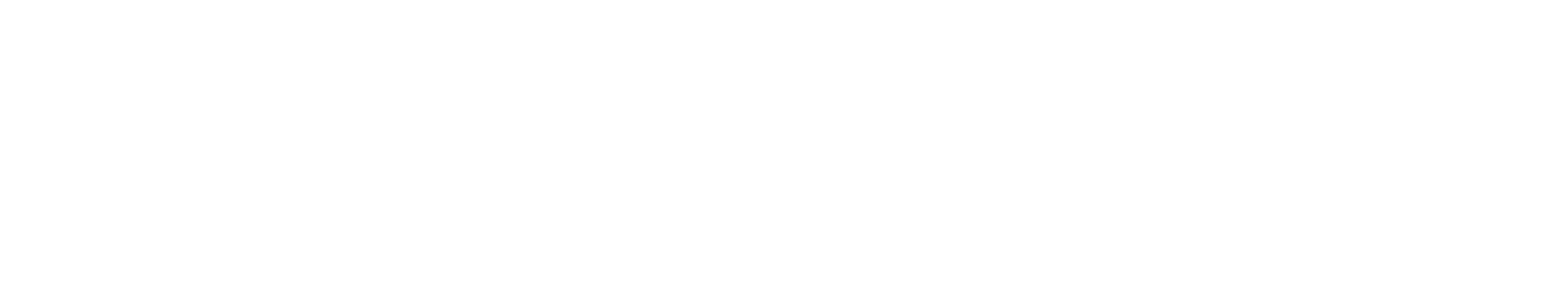
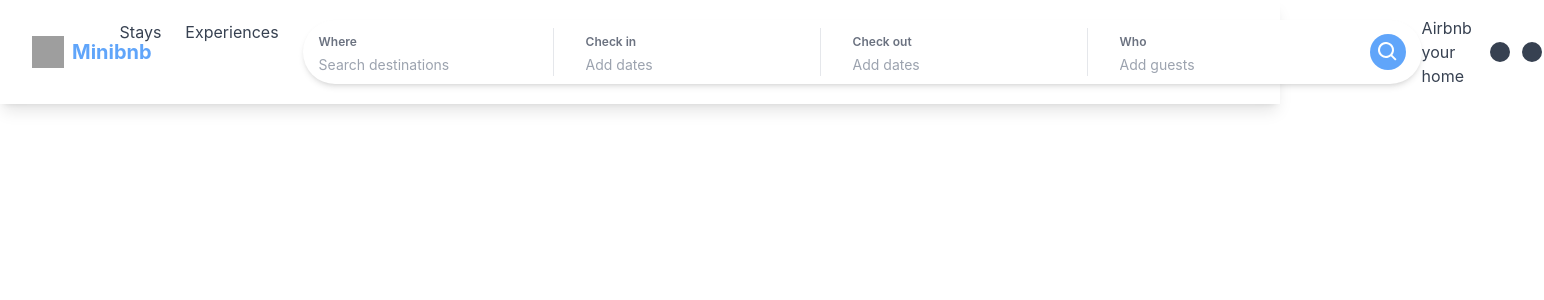
Before and after one commit to Adeel940/MiniBnb, a React (Create React App) app: page / in a window 1280 px wide. Shown: the top 300 px of the page, 1544 px wide, since content can reach past the window. Built offline with nearby package versions, Linux system fonts and the light colour scheme; grey boxes are pictures that could not be loaded.

Commit message:
Add Searchbar and Navitems

```diff
--- a/public/index.html
+++ b/public/index.html
@@ -5,11 +5,9 @@
     <link rel="icon" href="%PUBLIC_URL%/favicon.ico" />
     <meta name="viewport" content="width=device-width, initial-scale=1" />
     <meta name="theme-color" content="#000000" />
-    <title>React Appooo</title>
+    <title>Minibnb</title>
   </head>
   <body>
-    <noscript>You need to enable JavaScript to run this app.</noscript>
     <div id="root"></div>
-
   </body>
 </html>
--- a/src/App.js
+++ b/src/App.js
@@ -1,8 +1,11 @@
+import React from "react";
+import Navbar from "./NavBar";
+
 
 function App() {
   return (
     <div className="App">
-
+     <Navbar/>
     </div>
   );
 }
--- /dev/null
+++ b/src/components/Navitems.js
@@ -0,0 +1,19 @@
+import React from "react";
+
+const UserControls = () => {
+  return (
+    <div className="flex items-center space-x-4">
+      <a href="/" className="hover:text-black text-gray-700">Airbnb your home</a>
+      <div className="flex items-center space-x-2">
+        <svg className="h-6 w-6 text-gray-700" fill="currentColor" viewBox="0 0 24 24">
+          <path d="M12 2a10 10 0 100 20 10 10 0 000-20zM6 12l6 6 6-6H6z" />
+        </svg>
+        <svg className="h-6 w-6 text-gray-700" fill="currentColor" viewBox="0 0 24 24">
+          <path d="M12 2a10 10 0 100 20 10 10 0 000-20zM6 12l6 6 6-6H6z" />
+        </svg>
+      </div>
+    </div>
+  );
+};
+
+export default UserControls;
--- /dev/null
+++ b/src/components/SearchBar.js
@@ -0,0 +1,47 @@
+import React from "react";
+
+const SearchBar = () => {
+  return (
+    <div className="flex items-center bg-white rounded-full shadow-md py-2 px-4 space-x-4">
+      <div className="border-r pr-4">
+        <span className="text-xs font-semibold text-gray-500">Where</span>
+        <input
+          type="text"
+          placeholder="Search destinations"
+          className="text-sm text-gray-900 outline-none"
+        />
+      </div>
+      <div className="border-r px-4">
+        <span className="text-xs font-semibold text-gray-500">Check in</span>
+        <input
+          type="text"
+          placeholder="Add dates"
+          className="text-sm text-gray-900 outline-none"
+        />
+      </div>
+      <div className="border-r px-4">
+        <span className="text-xs font-semibold text-gray-500">Check out</span>
+        <input
+          type="text"
+          placeholder="Add dates"
+          className="text-sm text-gray-900 outline-none"
+        />
+      </div>
+      <div className="px-4">
+        <span className="text-xs font-semibold text-gray-500">Who</span>
+        <input
+          type="text"
+          placeholder="Add guests"
+          className="text-sm text-gray-900 outline-none"
+        />
+      </div>
+      <button className="bg-blue-400 p-2 rounded-full">
+        <svg className="h-5 w-5 text-white" fill="currentColor" viewBox="0 0 20 20">
+          <path d="M12.9 14.32a8 8 0 111.42-1.42l4.24 4.24-1.42 1.42-4.24-4.24zM8 14a6 6 0 100-12 6 6 0 000 12z" />
+        </svg>
+      </button>
+    </div>
+  );
+};
+
+export default SearchBar;
```
Also changed, not shown: src/NavBar.js (+4 -4 lines).
